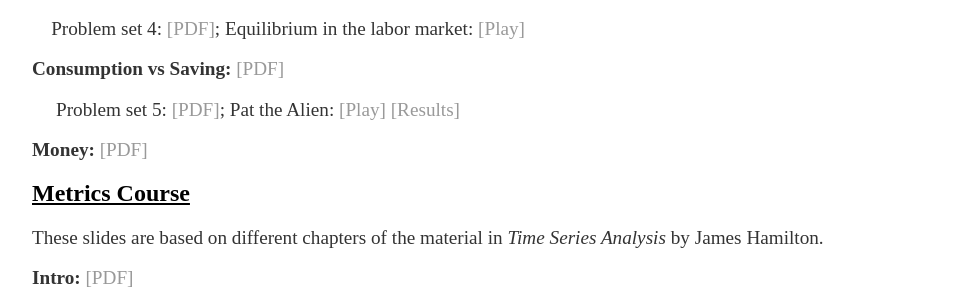
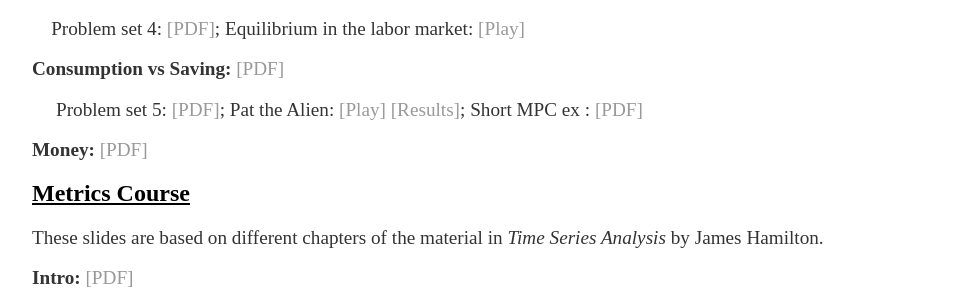
Before and after one commit to jesusbueren/jesusbueren.github.io, a Jekyll site: the page built from teaching/index.html, in a window 1280 px wide. Shown: the part 610-903 px from the top of the page, without its empty margins (160-1119 px from the left). Built offline with Jekyll 4.4.1, drawn with Linux system fonts in a browser that asks for light colours.

Commit message:
Update Problem set 5 with additional resources
Added a new link for 'Short MPC ex' in Problem set 5.

```diff
--- a/teaching/index.html
+++ b/teaching/index.html
@@ -20,7 +20,7 @@
 				<p><strong>Work vs Leisure:</strong> <a href="FoundationsMacro/WorkLeisure.pdf">[PDF]</a></p>
 				<p>&nbsp;&nbsp;&nbsp;&nbsp;Problem set 4: <a href="FoundationsMacro/WorkLeisure_exercises.pdf">[PDF]</a>; Equilibrium in the labor market: <a href="https://jesusbueren.github.io/Work-Leisure/">[Play]</a></p>
 				<p><strong>Consumption vs Saving:</strong> <a href="FoundationsMacro/ConsumptionSaving.pdf">[PDF]</a></p>
-				<p>&nbsp;&nbsp;&nbsp;&nbsp; Problem set 5: <a href="FoundationsMacro/ConsumptionSaving_exercises.pdf">[PDF]</a>; Pat the Alien: <a href="https://jesusbueren.github.io/pat-discount-factor-game">[Play]</a> <a href="https://jesusbueren.github.io/pat-discount-factor-game/results">[Results]</a> </p>
+				<p>&nbsp;&nbsp;&nbsp;&nbsp; Problem set 5: <a href="FoundationsMacro/ConsumptionSaving_exercises.pdf">[PDF]</a>; Pat the Alien: <a href="https://jesusbueren.github.io/pat-discount-factor-game">[Play]</a> <a href="https://jesusbueren.github.io/pat-discount-factor-game/results">[Results]</a>; Short MPC ex : <a href="FoundationsMacro/ConsumptionSaving_flash.pdf">[PDF]</a> </p>
 				<p><strong>Money:</strong> <a href="FoundationsMacro/Money.pdf">[PDF]</a></p>
             </article>
         </section>
```
